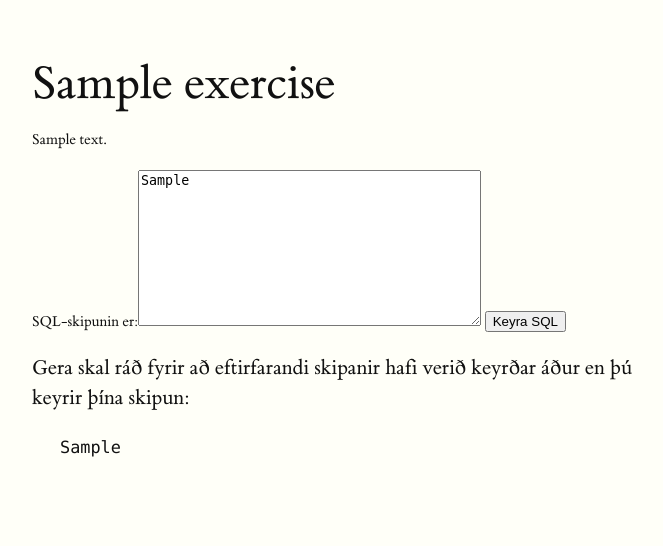
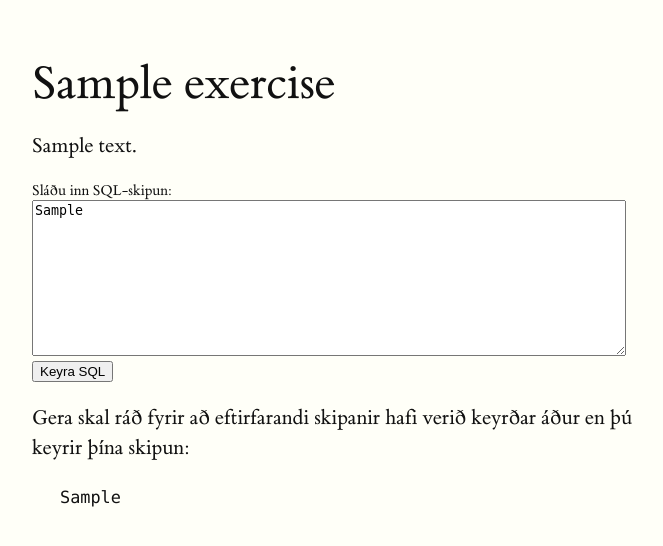
Before and after one commit to Ernir/sql-web, a Django app: a page that uses sql_web/templates/exercise.html in a window 1280 px wide. Shown: the part 76-622 px from the top of the page, without its empty margins (128-791 px from the left). Run offline with Django 3.2, Linux system fonts and the light colour scheme; tables that the repository leaves empty hold one stand-in row (values such as "Sample post"); parts of the project's set-up code (start-up, migrations or seed data) failed here and were passed over.

Commit message:
Perform cosmetic changes to the exercise input form
An unstyled HTML form is supposedly not fashionable these days.

```diff
--- a/sql_web/forms.py
+++ b/sql_web/forms.py
@@ -61,7 +61,7 @@
 
 
 class ExerciseForm(forms.Form):
-    code_area = forms.CharField(label="SQL-skipunin er:", widget=forms.Textarea)
+    code_area = forms.CharField(label="Sláðu inn SQL-skipun:", widget=forms.Textarea)
 
 
 class CourseRegistrationForm(forms.Form):
--- a/sql_web/models.py
+++ b/sql_web/models.py
@@ -144,7 +144,7 @@
     identifier = models.CharField(max_length=50, unique=True)
     title = models.CharField(max_length=200)
     problem_description = models.TextField()
-    prepopulated = models.TextField()
+    prepopulated = models.TextField(blank=True)
     given_schema = models.TextField(blank=True)
     sql_to_emulate = models.TextField()
 
--- a/sql_web/static/style.css
+++ b/sql_web/static/style.css
@@ -58,7 +58,11 @@
     border-bottom: solid 1px black;
 }
 
-/* Form styling */
+/*
+Form styling
+*/
+
+/* User registration form */
 
 .registration input[type=text] {
     width: 360px;
@@ -78,3 +82,17 @@
 .registration .helptext {
     display: block;
 }
+
+/* Exercise input form */
+
+.exercise-area label {
+    display: block;
+}
+
+.exercise-area textarea {
+    width: 52.5%;
+}
+
+.exercise-area input[type=submit] {
+    display: block;
+}
--- a/sql_web/templates/exercise.html
+++ b/sql_web/templates/exercise.html
@@ -8,9 +8,9 @@
 
 {% block text_content %}
     <h1>{{ exercise.title }}</h1>
-    {{ exercise.problem_description }}
+    <p>{{ exercise.problem_description }}</p>
     <p>{% marginnote "message" message %}</p>
-    <form action="." method="post">
+    <form action="." method="post" class="exercise-area">
         {% csrf_token %}
         {{ form }}
         <input type="submit" value="Keyra SQL"/>
```
